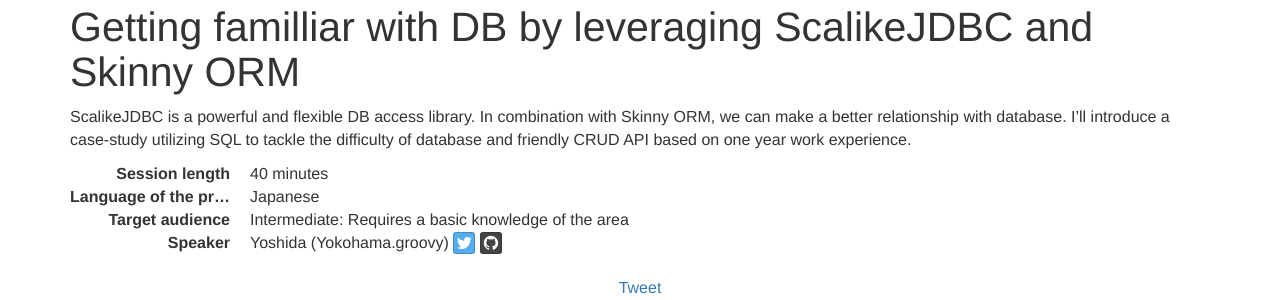
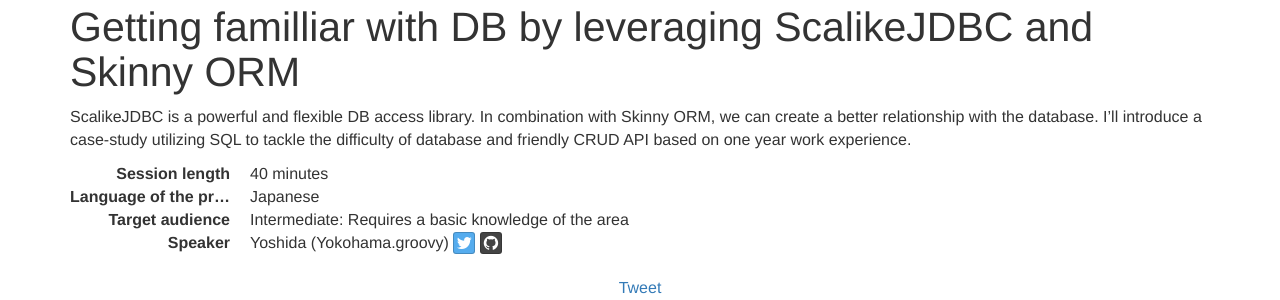
Before and after one commit to scalajp/2017.scalamatsuri.org, a Jekyll site: the page built from _candidates_en/Yoshida_1.md, in a window 1280 px wide. Shown: the part 198-498 px from the top of the page. Built offline with Jekyll 4.4.1, drawn with Linux system fonts in a browser that asks for light colours; nearby versions of some CDN libraries; comment, search, counter and statistics services are not loaded.

Commit message:
Update Yoshida_1.md

```diff
--- a/_candidates_en/Yoshida_1.md
+++ b/_candidates_en/Yoshida_1.md
@@ -11,4 +11,4 @@
   - Tools
   - Others
 ---
-ScalikeJDBC is a powerful and flexible DB access library. In combination with Skinny ORM, we can make a better relationship with database. I'll introduce a case-study utilizing SQL to tackle the difficulty of database and friendly CRUD API based on one year work experience.
+ScalikeJDBC is a powerful and flexible DB access library. In combination with Skinny ORM, we can create a better relationship with the database. I'll introduce a case-study utilizing SQL to tackle the difficulty of database and friendly CRUD API based on one year work experience.
```
